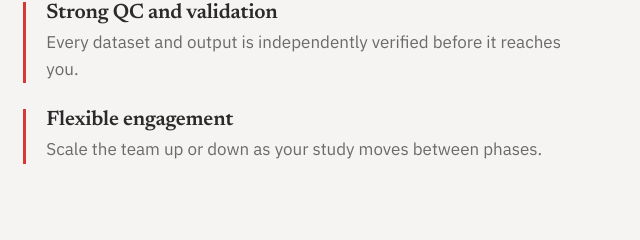
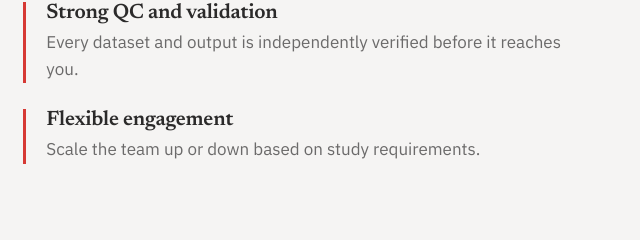
Before and after one commit to mokhfur/shaficonsultancy_website, a plain HTML site: page index.html in a window 1280 px wide. Shown: the part 1770-2010 px from the top of the page, 601-1241 px from the left. Drawn offline with Linux system fonts and the light colour scheme.

Commit message:
Home: update Flexible engagement text
Co-Authored-By: Claude Sonnet 5.5 <noreply@anthropic.com>
Claude-Session: https://claude.ai/code/session_012u2Wj2DLBW1SVxZNiBG2RG

```diff
--- a/index.html
+++ b/index.html
@@ -61,7 +61,7 @@
 <div><h3>Lean expert teams</h3><p>Senior programmers on every study, with clear ownership and direct communication.</p></div>
 <div><h3>Fast turnaround</h3><p>Reusable macro systems remove repeat effort so deliveries arrive sooner.</p></div>
 <div><h3>Strong QC and validation</h3><p>Every dataset and output is independently verified before it reaches you.</p></div>
-<div><h3>Flexible engagement</h3><p>Scale the team up or down as your study moves between phases.</p></div>
+<div><h3>Flexible engagement</h3><p>Scale the team up or down based on study requirements.</p></div>
 </div></div></section>
 
 <section id="testimonials"><div class="w">
```
Also changed, not shown: source/shafi-consultancy-single-file.html (+1 -1 lines).
